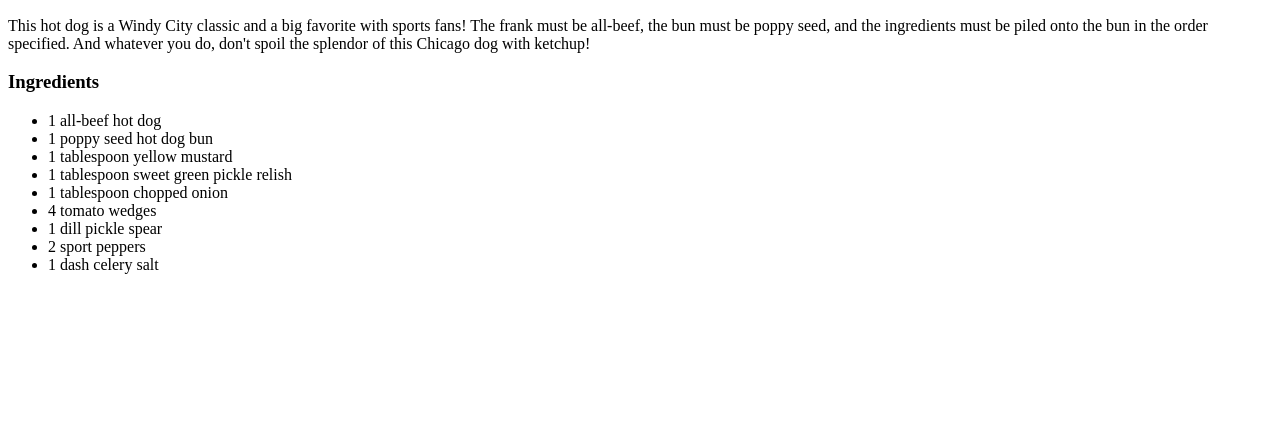
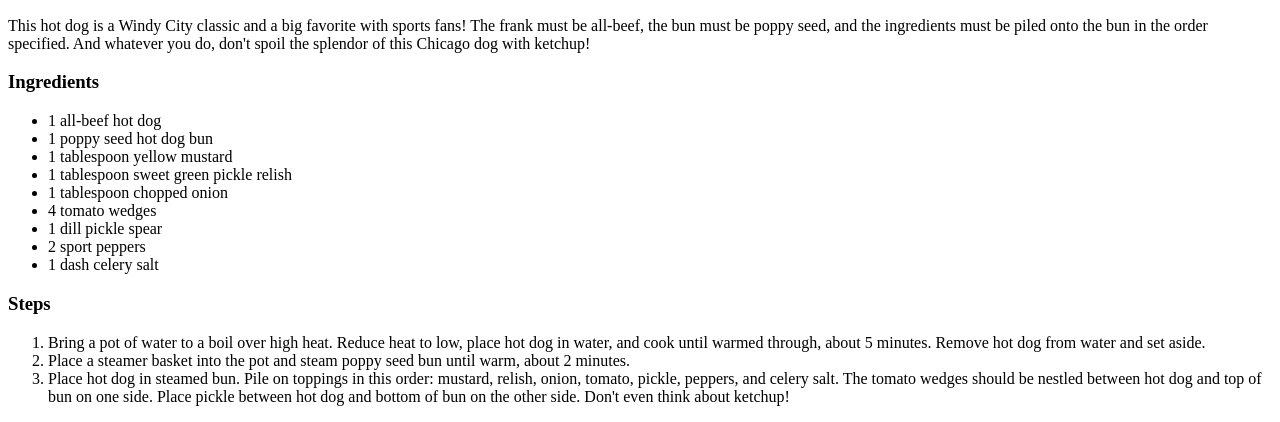
Before and after one commit to shadnajmalddin2/odin-recipes, a plain HTML site: page recipes/chicago-style-hot-dog.html in a window 1280 px wide. Shown: the part 434-856 px from the top of the page. Before the commit the page ends 800 px from the top, so only its background shows below. Drawn offline with Linux system fonts and the light colour scheme.

Commit message:
Providing the list of steps needed to make the recipe

```diff
--- a/recipes/chicago-style-hot-dog.html
+++ b/recipes/chicago-style-hot-dog.html
@@ -27,6 +27,18 @@
         <li>2 sport peppers</li>
         <li>1 dash celery salt</li>
     </ul>
+
+    <h3>Steps</h3>
+    <ol>
+        <li>Bring a pot of water to a boil over high heat. Reduce heat to low, place hot dog in water, and cook until
+            warmed through, about 5 minutes. Remove hot dog from water and set aside.</li>
+
+        <li>Place a steamer basket into the pot and steam poppy seed bun until warm, about 2 minutes.</li>
+
+        <li>Place hot dog in steamed bun. Pile on toppings in this order: mustard, relish, onion, tomato, pickle,
+            peppers, and celery salt. The tomato wedges should be nestled between hot dog and top of bun on one side.
+            Place pickle between hot dog and bottom of bun on the other side. Don't even think about ketchup!</li>
+    </ol>
 </body>
 
 </html>
```
